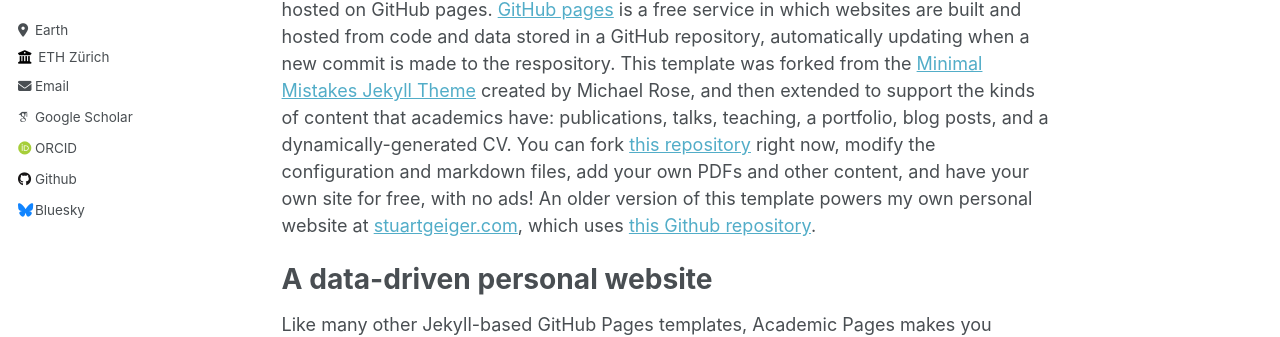
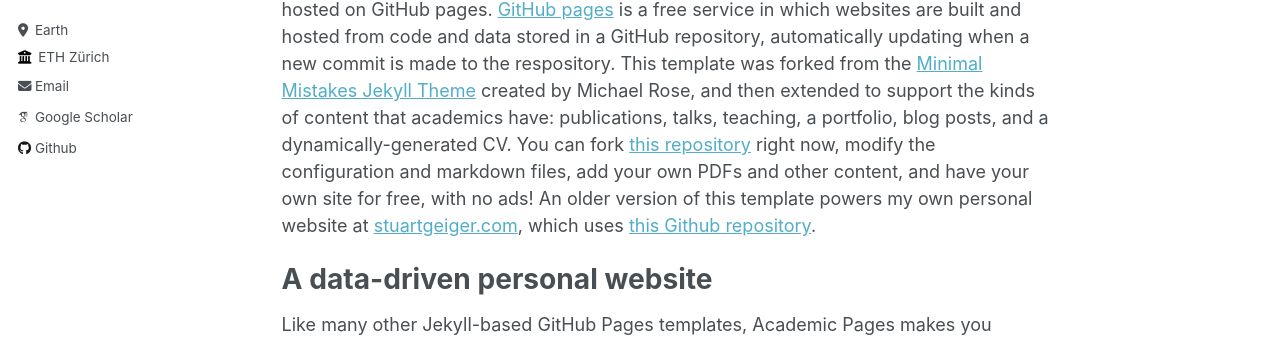
Before and after one commit to yahya010/yahya010.github.io, a Jekyll site: the page built from _pages/about.md, in a window 1280 px wide. Shown: the part 207-544 px from the top of the page. Built offline with Jekyll 4.4.1, drawn with Linux system fonts in a browser that asks for light colours; some web fonts are replaced.

Commit message:
Update _config.yml

```diff
--- a/_config.yml
+++ b/_config.yml
@@ -33,8 +33,7 @@
   # Academic websites
   arxiv            : # URL - Update with the correct link to your profile
   googlescholar    : "https://scholar.google.com/citations?user=Ikxnp9MAAAAJ&hl=en"
-  Twitter          : "https://x.com/yemara22"
-  orcid            : "http://orcid.org/yourorcidurl"
+  Twitter/X        : "https://x.com/yemara22"
   LinkedIn         : "https://www.linkedin.com/in/yahya-emara-91469a171/"
   GitHub           : "https://github.com/yahya010"
 
@@ -47,7 +46,6 @@
   stackoverflow    : # User number or user number and name (i.e., use "1" or "1/jeff-atwood")
 
   # Social media
-  bluesky          : "bsky.app" # Replace this with you Bluesky username
   facebook         : # Username
   flickr           : # Username
   foursquare       : # Username
```
